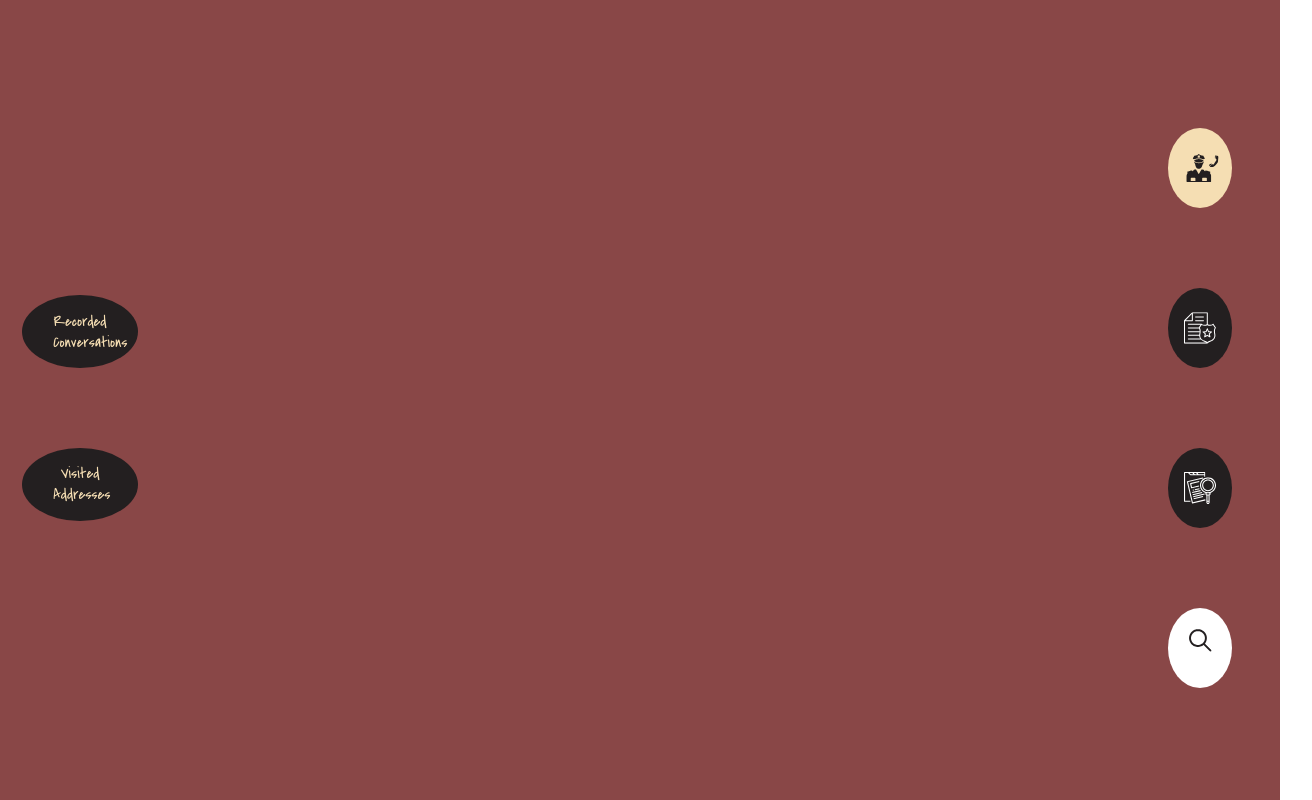
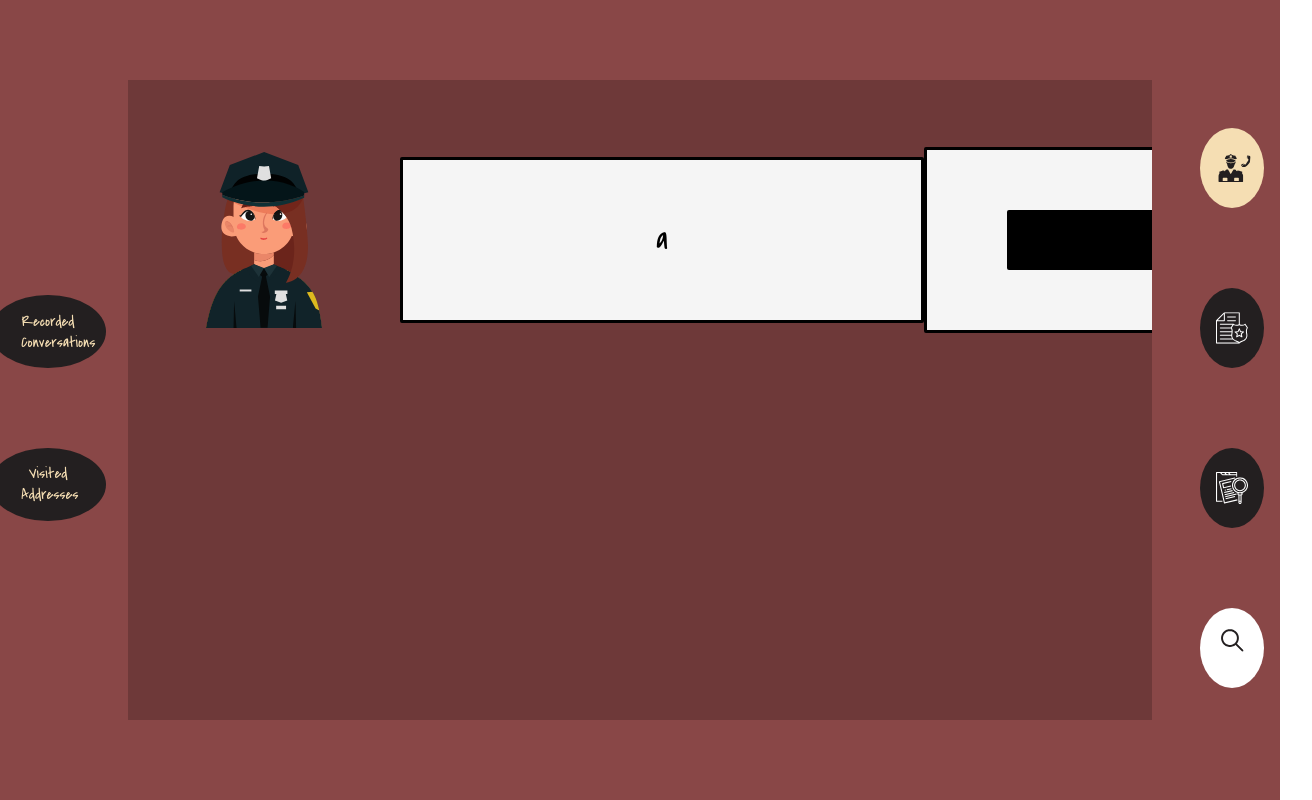
Before and after one commit to justkakai/Whodunnit---Final-Project-DCI, a React (Create React App) app: page /police-first-conversation in a window 1280 px wide. Shown: the whole page, 1312 px wide, since content can reach past the window. Built offline with nearby package versions, Linux system fonts and the light colour scheme.

Commit message:
located first police convo

```diff
--- a/src/components/GameContainer.jsx
+++ b/src/components/GameContainer.jsx
@@ -5,6 +5,7 @@ import PoliceCallPage from './GameRoutes/PoliceCallPage';
 import PoliceReport from './GameRoutes/PoliceReport';
 import EvidencePage from './GameRoutes/EvidencePage';
 import SearchResultsContainer from './GameRoutes/SearchResults';
+import PoliceFirstConversation from './PoliceFirstConversation';
 /* import SearchBarMobile from './LeftBarComponents/SearchBarMobile'; */
 
 function GameContainer() {
@@ -16,6 +17,7 @@ function GameContainer() {
             <AnimatePresence exitBeforeEnter>
                 <Routes location={location} key={location.key}>
                     <Route path="/" element={<IntroPage />} />
+                    <Route path="police-first-conversation" element={<PoliceFirstConversation />} />
                     <Route path="call-police" element={<PoliceCallPage />} />
                     <Route path="police-report" element={<PoliceReport />} />
                     <Route path="evidence" element={<EvidencePage />} />
--- /dev/null
+++ b/src/components/PoliceFirstConversation.jsx
@@ -0,0 +1,41 @@
+import { createContext, useState, useEffect, useContext } from "react";
+import { useLocation } from 'react-router-dom';
+import { IntroPageContext} from "../contexts/IntroPageContext.js" ;
+import containerVariants from "../functions/containerVariants.js"
+import { motion } from "framer-motion";
+// import { IntroPageContext } from "../contexts/IntroPageContext";
+// import ClownImageContainer from '/IntroPageComponents/ClownImage';
+
+import PoliceContainer from "../components/GameRoutes/PoliceCallPageComponents/PoliceContainer"
+import DetectiveContainer from "../components/GameRoutes/PoliceCallPageComponents/DetectiveContainer"
+
+// import ClownImageContainer from '.././components/GameRoutes/IntroPageComponents/ClownImage';
+// import IntroTextContainer from '.././components/GameRoutes/IntroPageComponents/IntroText';
+
+function PoliceFirstConversation() {
+
+    const location = useLocation();
+
+
+const { playerName } = useContext(IntroPageContext);
+// const [policeWords, setPoliceWords] = useState(location.pathname === "/police-first-conversation" ? `a` : "null");
+// const [policeWords, setPoliceWords] = useState("heee")
+const { containerVariants } = useContext(IntroPageContext);
+
+
+return (
+    <motion.section className='intro-page'
+            variants={containerVariants}
+            initial="hidden"
+            animate="visible"
+            exit="exit"
+        >
+    {playerName}
+    <PoliceContainer />
+            <DetectiveContainer />
+
+    </motion.section>
+
+)}
+
+export default PoliceFirstConversation;
--- a/src/contexts/IntroPageContext.js
+++ b/src/contexts/IntroPageContext.js
@@ -28,7 +28,7 @@ function IntroPageProvider({ children }) {
     const handleClick = () => {
         setDisplayInputAndButton(false);
         setTimeout(() => {
-            navigate("/call-police");
+            navigate("/police-first-conversation");
         }, 2000);
     };
 
--- a/src/contexts/PoliceCallPageContext.js
+++ b/src/contexts/PoliceCallPageContext.js
@@ -13,7 +13,9 @@ function PoliceCallPageProvider({ children }) {
 
     const init = JSON.parse(localStorage.getItem('policeWords'));
 
-    const [policeWords, setPoliceWords] = useState(location.pathname === "/" ? `Hi there Detective ${playerName}! We've got quite the conundrum on our hands. Jimmy the clown has been found dead, and we are unable to solve his case. We were hoping you could help us.` : init);
+    const [policeWords, setPoliceWords] = useState(location.pathname === "/police-first-conversation" ? `a` : "null");
+
+    // const [policeWords, setPoliceWords] = useState(location.pathname === "/" ? `Hi there Detective ${playerName}! We've got quite the conundrum on our hands. Jimmy the clown has been found dead, and we are unable to solve his case. We were hoping you could help us.` : init);
     const [detectiveWords, setDetectiveWords] = useState("");
 
     useEffect(() => {
```
